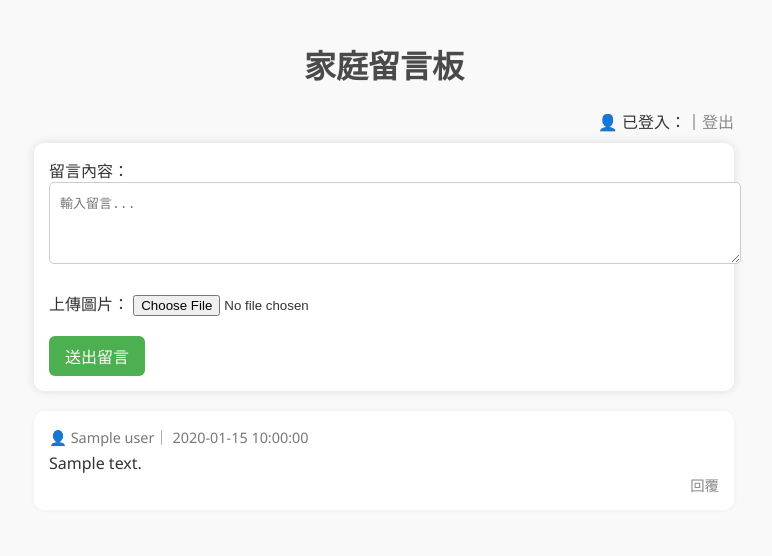
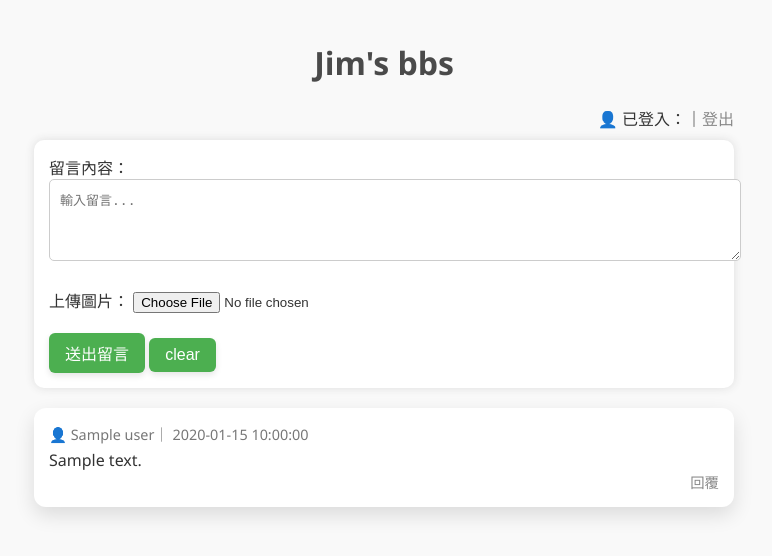
Before and after one commit to Normad2005/BBS, a Flask app: template templates/index.html in a window 1280 px wide. Shown: the top 556 px of the page, without its empty margins (256-1028 px from the left). Run offline with Flask 3, Linux system fonts and the light colour scheme; the template is opened without the code that fills it: most values are stand-ins (such as "Sample title", 1, 10 or a date in 2020).

Commit message:
Update index.html

```diff
--- a/templates/index.html
+++ b/templates/index.html
@@ -2,7 +2,7 @@
 <html>
 <head>
     <meta charset="UTF-8">
-    <title>家庭留言板</title>
+    <title>癢挺君和他的家人朋友</title>
     <style>
         body {
             font-family: "Segoe UI", sans-serif;
@@ -40,9 +40,14 @@
             border: none;
             border-radius: 6px;
             cursor: pointer;
+            transition: all 0.2s ease-in-out; /* ✅ 加入動畫過渡 */
+            box-shadow: 0 3px 6px rgba(0,0,0,0.1);
         }
+
         button:hover {
+            transform: scale(1.05);  /* ✅ 放大一點點 */
             background-color: #45a049;
+            box-shadow: 0 6px 12px rgba(0,0,0,0.15);  /* ✅ 陰影加深 */
         }
         .logout {
             text-align: right;
@@ -58,9 +63,13 @@
         .post {
             background-color: #fff;
             padding: 15px;
-            margin-bottom: 15px;
-            border-radius: 10px;
-            box-shadow: 0 0 5px rgba(0,0,0,0.05);
+            margin-bottom: 20px;
+            border-radius: 12px;
+            box-shadow: 0 8px 20px rgba(0, 0, 0, 0.12);
+            transition: box-shadow 0.3s ease;
+        }
+        .post:hover {
+            box-shadow: 0 12px 24px rgba(0, 0, 0, 0.18);
         }
         .post .meta {
             font-size: 0.9em;
@@ -82,13 +91,13 @@
     </style>
 </head>
 <body>
-    <h1>家庭留言板</h1>
+    <h1>Jim's bbs</h1>
 
     <div class="logout">
         👤 已登入：{{ user }}｜<a href="/logout">登出</a>
     </div>
 
-    <form method="POST" enctype="multipart/form-data">
+    <form method="POST" enctype="multipart/form-data" id="post-form">
         <label>留言內容：</label><br>
         <textarea name="content" rows="4" placeholder="輸入留言..." maxlength="500" required></textarea><br><br>
 
@@ -96,7 +105,8 @@
         <input type="file" name="image" accept="image/*" id="image-input"><br>
         <div id="image-preview" style="margin-top:10px;"></div>
 
-        <button type="submit">送出留言</button>
+        <button type="button" onclick="submitPost()">送出留言</button>
+        <button type="button" onclick="clearMainForm()">clear</button>
     </form>
 
     <!-- ✅ 留言列表區塊 -->
@@ -114,7 +124,7 @@
             });
     }
 
-    setInterval(refreshPosts, 15000); // 每 15 秒更新留言
+    setInterval(refreshPosts, 300000); //    每 15 秒更新留言
 
     // ✅ 圖片預覽功能
     document.getElementById("image-input").addEventListener("change", function(event) {
@@ -132,5 +142,76 @@
         }
     });
     </script>
+
+    <script>
+        function showReplyForm(postId) {
+            // 隱藏所有回覆表單
+            document.querySelectorAll(".reply-form").forEach(form => {
+                form.style.display = "none";
+            });
+
+            // 顯示指定那一則的回覆表單
+            const form = document.getElementById("reply-form-" + postId);
+            if (form) {
+                form.style.display = "block";
+            }
+        }
+        function clearMainForm() {
+            const form = document.querySelector("form");
+            form.reset(); // 清除所有欄位（文字、檔案）
+            document.getElementById("image-preview").innerHTML = ""; // 清除圖片預覽
+        }
+        function submitPost() {
+            const form = document.getElementById("post-form");
+            const formData = new FormData(form);
+
+            fetch("/", {
+                method: "POST",
+                body: formData
+            }).then(response => {
+                if (response.redirected) {
+                    refreshPosts(); // 更新留言區
+                    form.reset();   // 清空輸入
+                    document.getElementById("image-preview").innerHTML = ""; // 清空圖片預覽
+                }
+            });
+        }
+    </script>
+    <script>
+        function submitReply(postId) {
+            const form = document.getElementById("reply-form-" + postId);
+            const formData = new FormData(form);
+
+            fetch("/", {
+                method: "POST",
+                body: formData
+            }).then(response => {
+                if (response.redirected) {
+                    refreshPosts(); // 更新留言
+                    form.reset(); // 清空表單
+                    form.style.display = "none"; // 隱藏回覆表單
+                }
+            });
+        }
+    </script>
+    <script>
+        function clearReplyForm(postId) {
+            const form = document.getElementById("reply-form-" + postId);
+            form.reset();              // 清空輸入欄
+            form.style.display = "none"; // 隱藏表單
+        }
+        function deletePost(postId) {
+            if (!confirm("確定要刪除嗎？")) return;
+
+            fetch(`/delete/${postId}`, {
+                method: "GET"
+            }).then(response => {
+                if (response.redirected) {
+                    refreshPosts();
+                }
+            });
+        }
+    </script>
+
 </body>
 </html>
```
